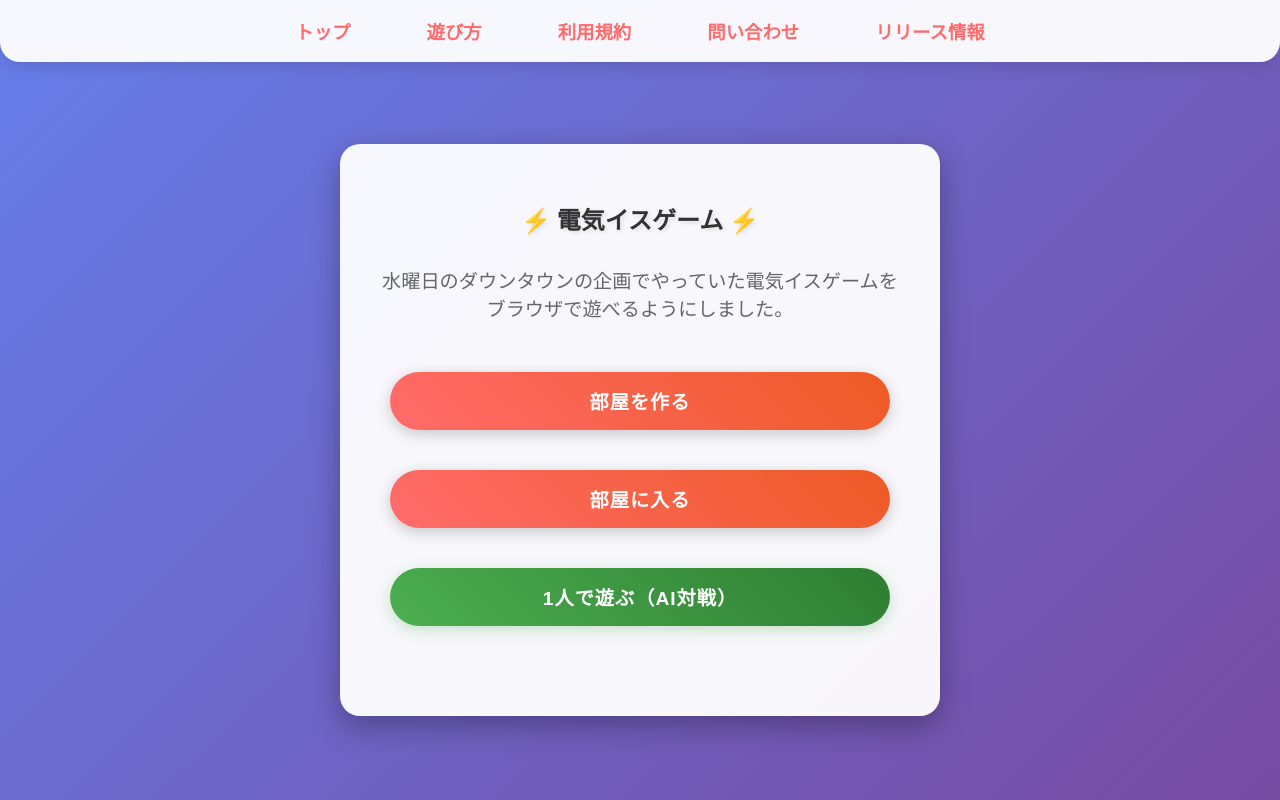
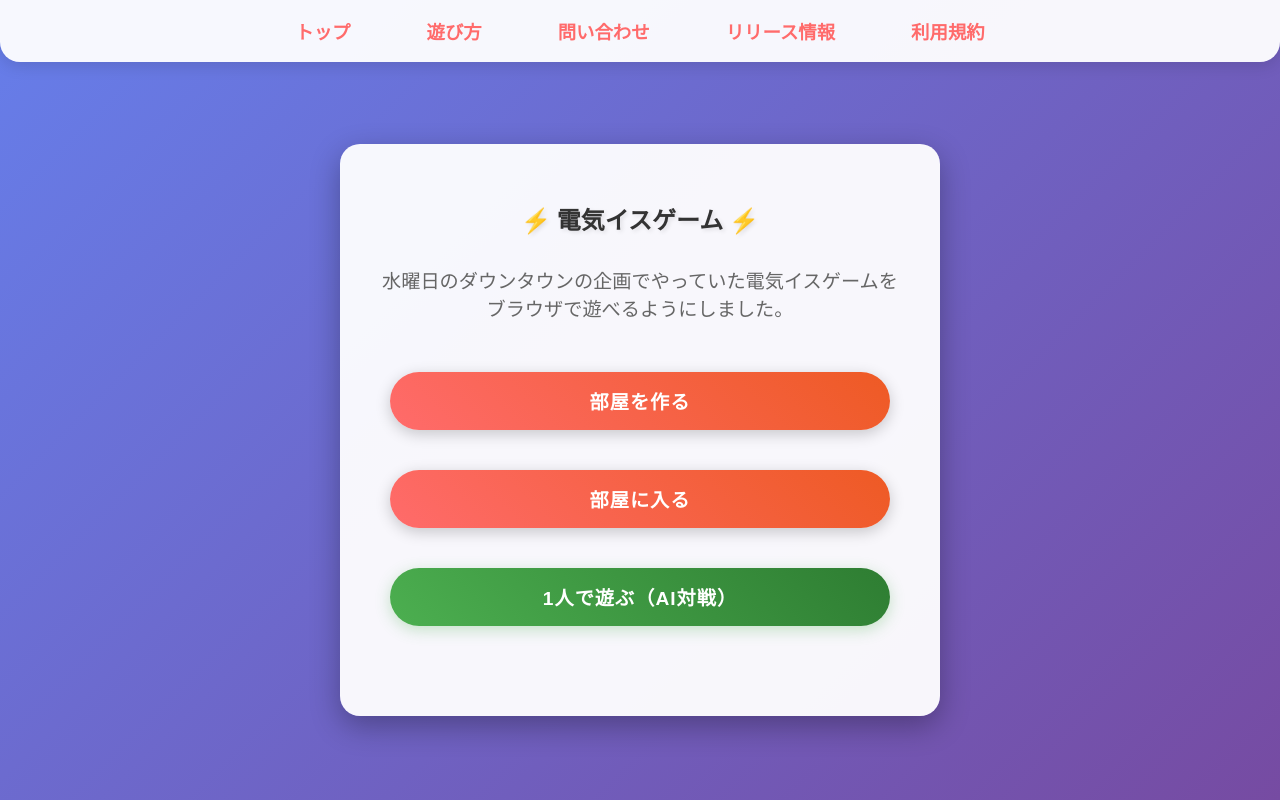
Before and after one commit to yatsu3/denki-isu, a React (Create React App) app: page / in a window 1280 px wide. Built offline with nearby package versions, Linux system fonts and the light colour scheme; no server answers.

Commit message:
ヘッダーの順番変更

```diff
--- a/src/components/Header.js
+++ b/src/components/Header.js
@@ -54,9 +54,9 @@ const Header = () => {
           <ul className={`nav-list ${isMenuOpen ? 'active' : ''}`}>
             <li><Link to="/" onClick={closeMenu}>トップ</Link></li>
             <li><Link to="/how-to-play" onClick={closeMenu}>遊び方</Link></li>
-            <li><Link to="/terms" onClick={closeMenu}>利用規約</Link></li>
             <li><Link to="/contact" onClick={closeMenu}>問い合わせ</Link></li>
             <li><Link to="/release-info" onClick={closeMenu}>リリース情報</Link></li>
+            <li><Link to="/terms" onClick={closeMenu}>利用規約</Link></li>
           </ul>
         </div>
       </nav>
```
